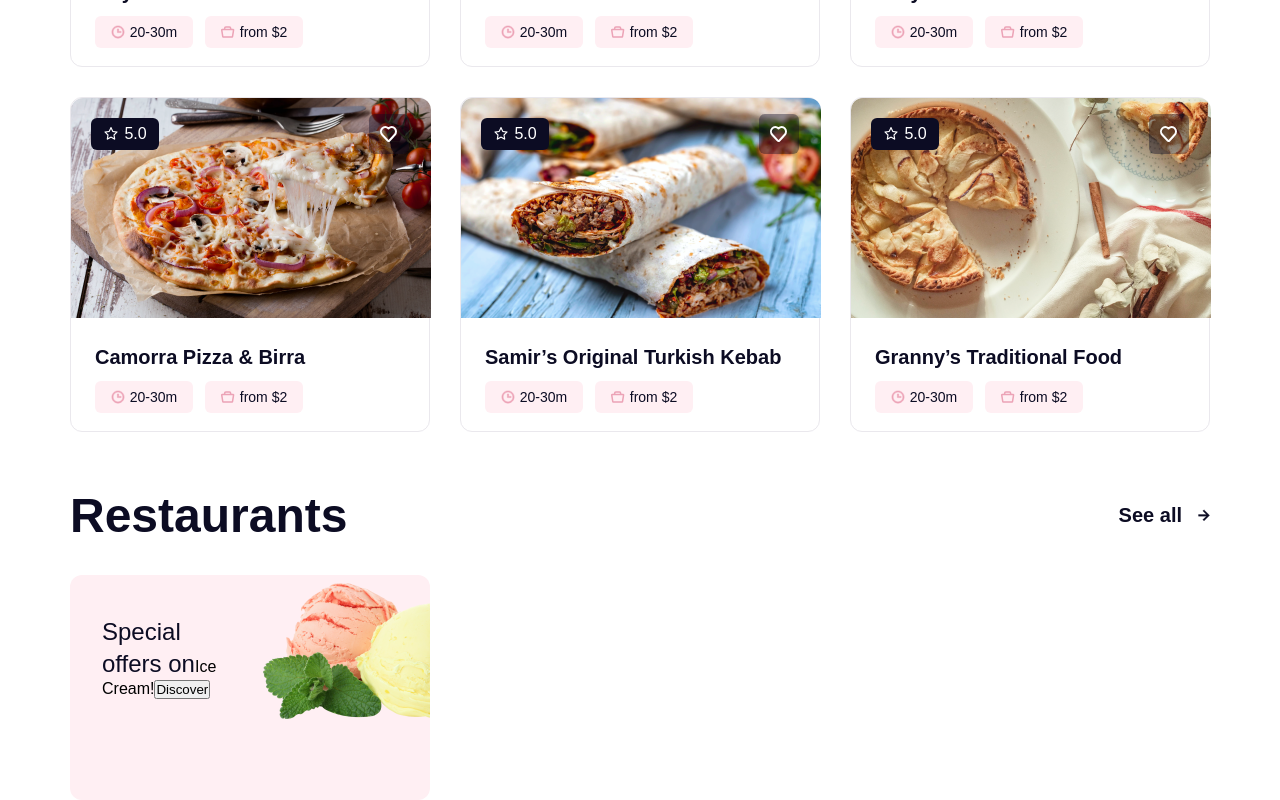
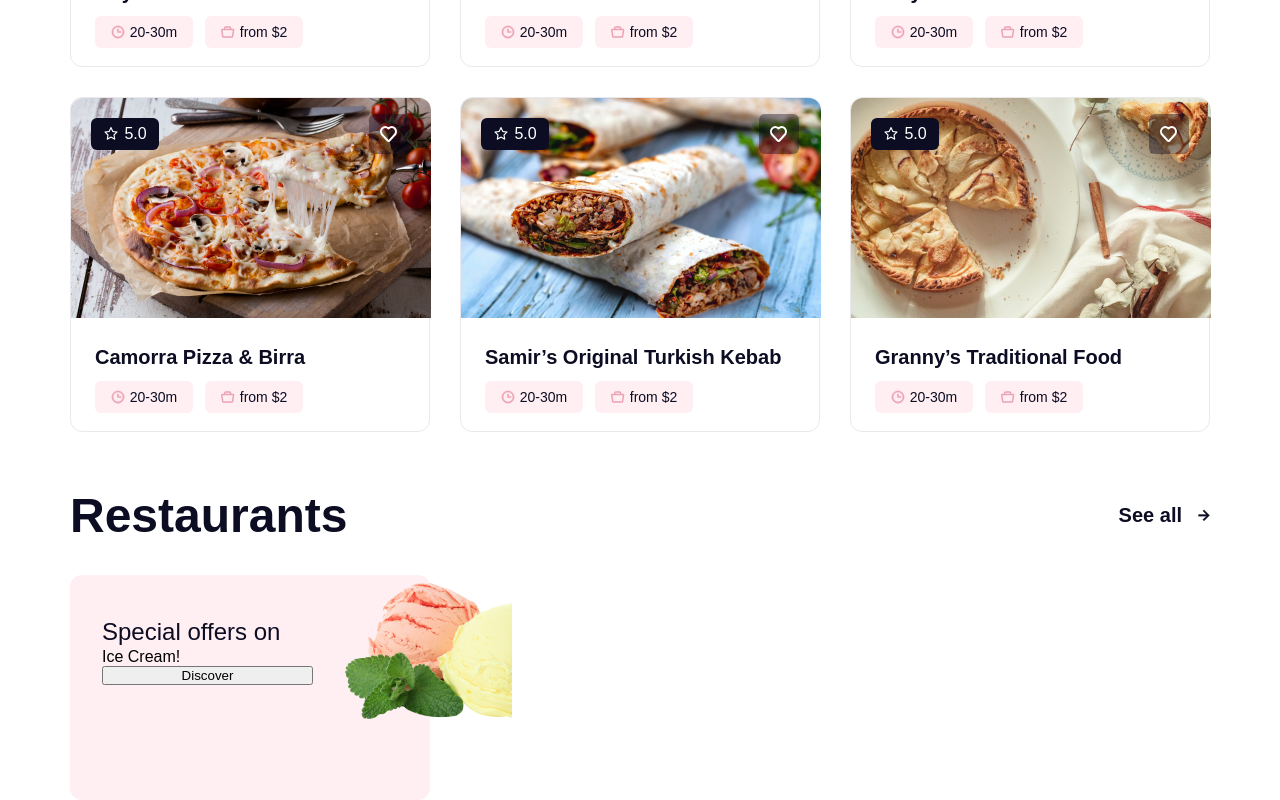
Before and after one commit to komilovmDev/Restaran, a React (Create React App) app in the folder client/: page / in a window 1280 px wide. Shown: the part 1167-1967 px from the top of the page. Built offline with nearby package versions, Linux system fonts and the light colour scheme.

Commit message:
shop info sty;e

```diff
--- a/client/src/style.css
+++ b/client/src/style.css
@@ -346,11 +346,19 @@ main {
 
 .shopinfo {
     padding: 41px 32px;
+    width: 275px;
+    display: flex;
+    flex-direction: column;
 }
 
 .shopName {
+    width: 275px;
     font-weight: 400;
     font-size: 24px;
     line-height: 32px;
     color: #0C0C23;
 }
+
+.shopInfo {
+
+}
```
